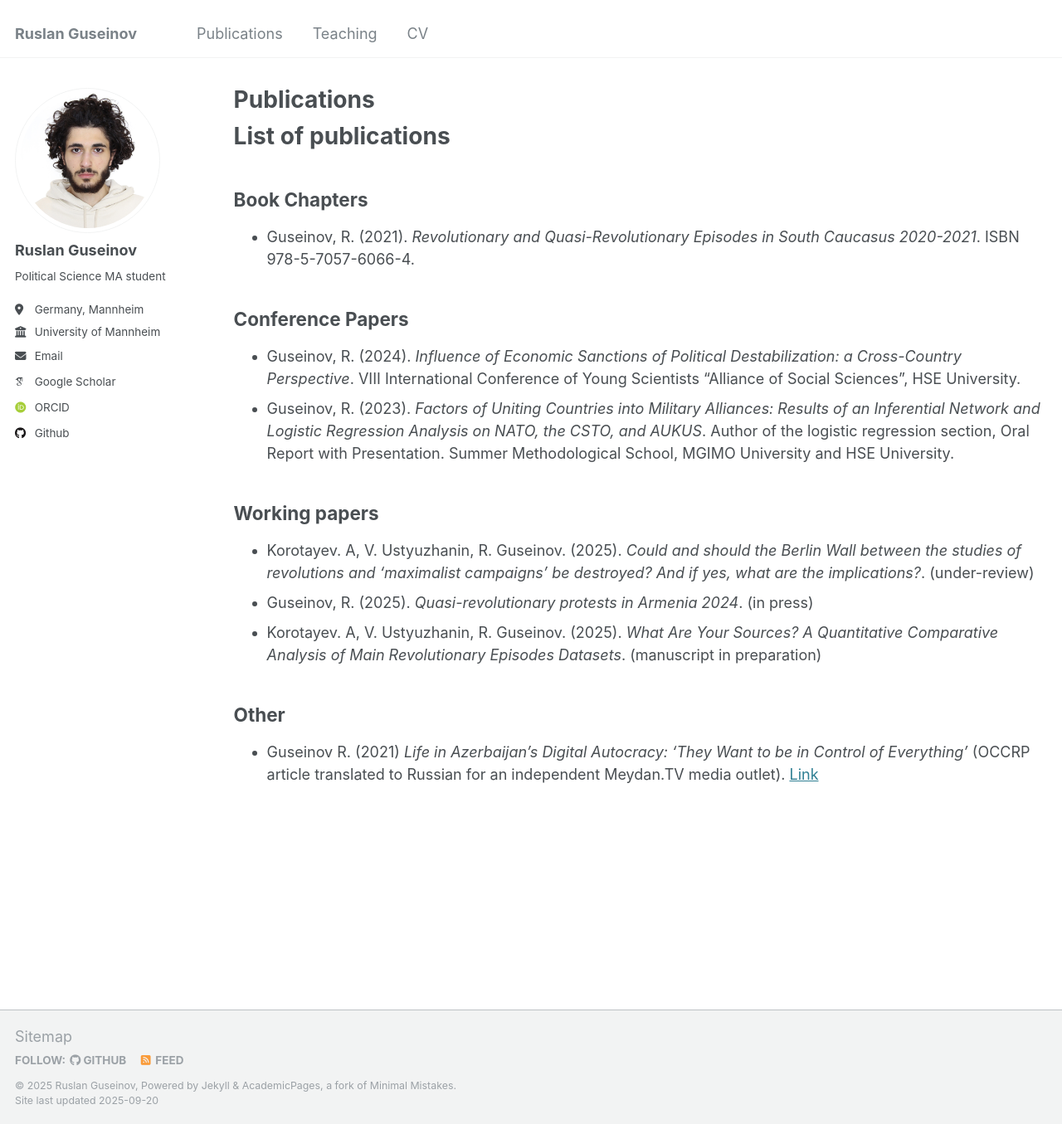
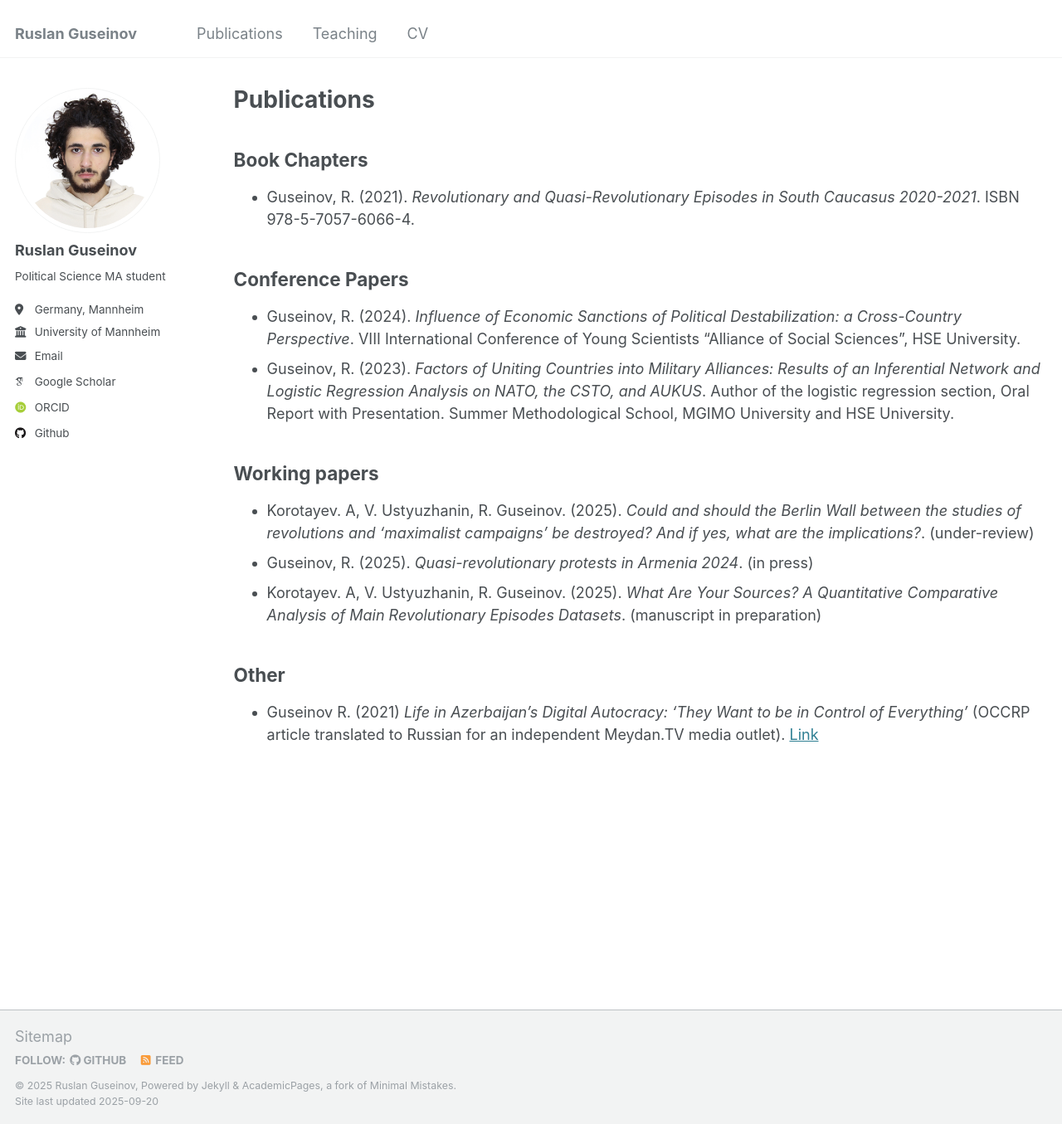
Before and after one commit to rguseinov/rguseinov.github.io, a Jekyll site: the page built from _pages/publications.md, in a window 1280 px wide and 1355 px high. Shown: the whole window at 83% size. Built offline with Jekyll 4.4.1, drawn with Linux system fonts in a browser that asks for light colours; some web fonts are replaced.

Commit message:
Update publications.md

```diff
--- a/_pages/publications.md
+++ b/_pages/publications.md
@@ -5,7 +5,6 @@ title: "Publications"
 permalink: /publications/
 ---
 
-# List of publications
 ## Book Chapters
 * Guseinov, R. (2021). _Revolutionary and Quasi-Revolutionary Episodes in South Caucasus 2020-2021_. ISBN 978-5-7057-6066-4.
 
```
